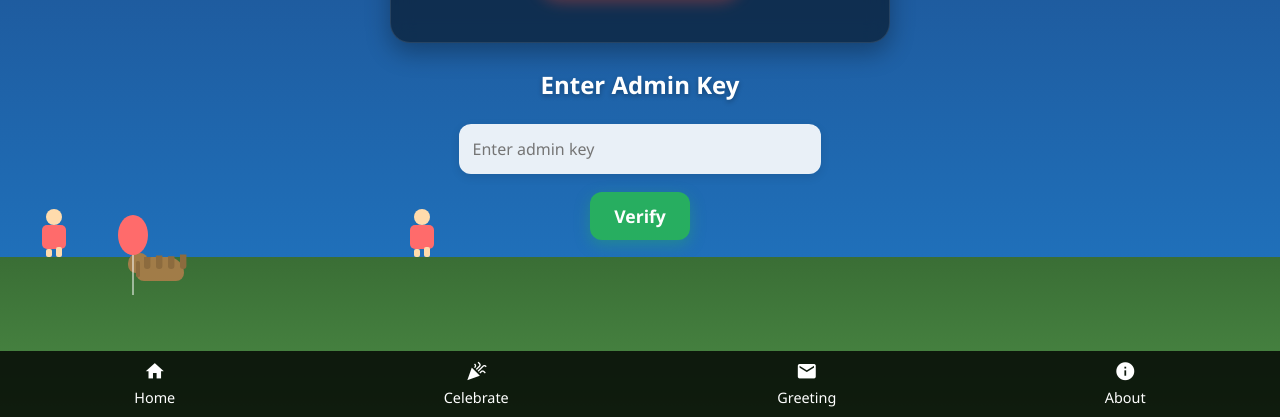
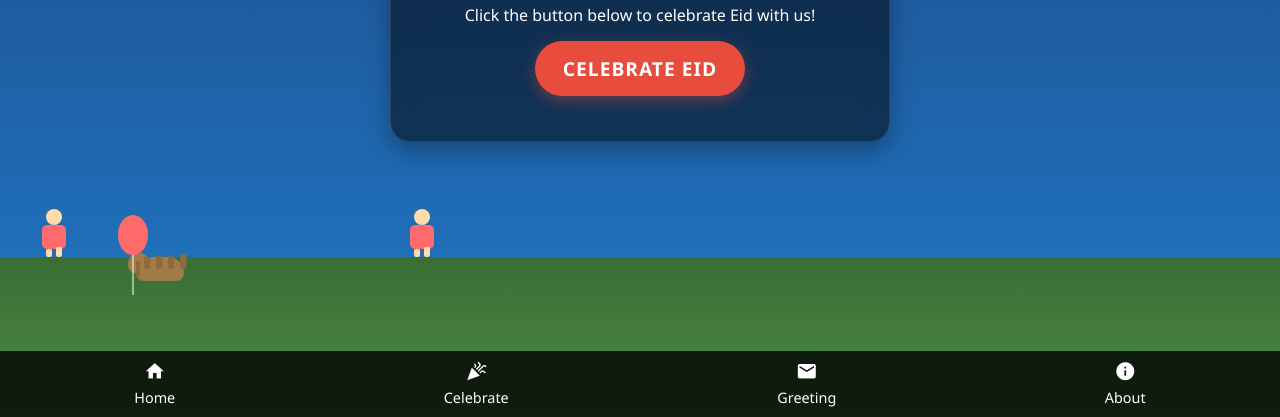
Before and after one commit to Parve-Islam/EID_Project_1, a plain HTML site: page index.html in a window 1280 px wide. Shown: the part 383-800 px from the top of the page. Drawn offline with Linux system fonts and the light colour scheme.

Commit message:
Update index.html

```diff
--- a/index.html
+++ b/index.html
@@ -1066,15 +1066,6 @@
     <input type="text" id="adminKeyInput" placeholder="Enter admin key" required>
     <button id="verifyAdminKeyButton">Verify</button>
   </div>
-
-
-
-
-
-
-
-
-
 <script>
   // Create stars
   function createStars() {
@@ -1119,6 +1110,9 @@
       document.getElementById('nameInput').value = '';
       document.getElementById('greetingInput').value = '';
       updateGreetingsList();
+
+      // Show admin key form after greeting
+      document.getElementById('adminKeyForm').style.display = 'block';
     }
   });
 
@@ -1130,7 +1124,7 @@
     document.getElementById('adminKeyForm').style.display = 'none';
     document.getElementById('eidMubarakContainer').style.display = 'block';
   } else {
-      document.getElementById('adminKeyForm').style.display = 'block';
+    document.getElementById('adminKeyForm').style.display = 'none';
   }
 
   document.getElementById('verifyAdminKeyButton').addEventListener('click', function() {
@@ -1138,8 +1132,9 @@
     if (adminKeyInput === adminKey) {
       localStorage.setItem('adminKey', adminKey);
       document.getElementById('adminKeyForm').style.display = 'none';
+      alert('Admin authenticated!');
+      // Show the main content once authenticated
       document.getElementById('eidMubarakContainer').style.display = 'block';
-        alert('Admin authenticated!');
     } else {
       alert('Incorrect Admin Key!');
     }
```
Lines whose indentation alone changed are shown as unchanged.
